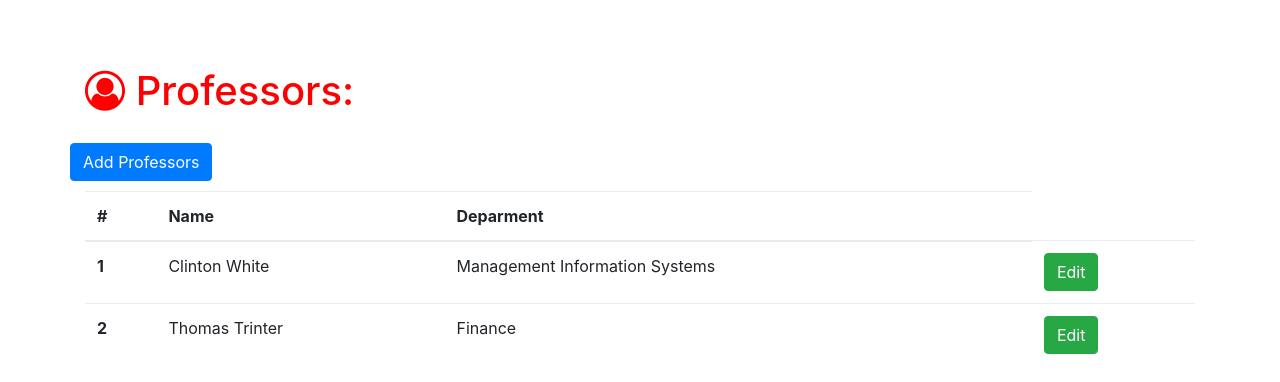
After one commit to gichehak/my-resume, a Flask app: page /professors in a window 1280 px wide. The commit adds this page. Shown: the part 945-1327 px from the top of the page. Run offline with Flask 2, Linux system fonts and the light colour scheme; data comes from the database, SQL or seed files in the repository; both versions use the stored data as it was after the commit; some libraries are stand-ins or nearby versions.

Commit message:
almost done

```diff
--- a/myresume.py
+++ b/myresume.py
@@ -1,6 +1,34 @@
-from flask import Flask, render_template
+import os
+from flask import Flask, session, render_template, request, flash, redirect, url_for
+from flask_sqlalchemy import SQLAlchemy
+
 app = Flask(__name__)
-app.secret_key = 'this should be a secret key'
+app.config['SECRET_KEY'] = 'hard to guess secure key'
+app.config['SQLALCHEMY_TRACK_MODIFICATIONS'] = True
+
+# setup SQLAlchemy
+basedir = os.path.abspath(os.path.dirname(__file__))
+app.config['SQLALCHEMY_DATABASE_URI'] = 'sqlite:///' + os.path.join(basedir, 'data.sqlite')
+db = SQLAlchemy(app)
+
+# define database tables
+
+
+class Professor(db.Model):
+    __tablename__ = 'professors'
+    id = db.Column(db.Integer, primary_key=True)
+    name = db.Column(db.String(64))
+    department = db.Column(db.Text)
+    courses = db.relationship('Course', backref='professor')
+
+
+class Course(db.Model):
+    __tablename__ = 'courses'
+    id = db.Column(db.Integer, primary_key=True)
+    name = db.Column(db.String(256))
+    course_number = db.Column(db.Integer)
+    description = db.Column(db.Text)
+    professor_id = db.Column(db.Integer, db.ForeignKey('professors.id'))
 
 
 @app.route('/')
@@ -10,19 +38,96 @@ def index():
     return render_template('index.html')
 
 
+@app.route('/professors')
+def show_all_professors():
+    professors = Professor.query.all()
+    return render_template('professor-all.html', professors=professors)
+
+
+@app.route('/professor/add', methods=['GET', 'POST'])
+def add_professors():
+    if request.method == 'GET':
+        return render_template('professor-add.html')
+    if request.method == 'POST':
+        # get data from the form
+        name = request.form['name']
+        department = request.form['department']
+
+        # insert the data into the database
+        professor = Professor(name=name, description=description)
+        db.session.add(professor)
+        db.session.commit()
+        return redirect(url_for('show_all_professors'))
+
+
+@app.route('/professor/edit/<int:id>', methods=['GET', 'POST'])
+def edit_professor(id):
+    professor = Professor.query.filter_by(id=id).first()
+    if request.method == 'GET':
+        return render_template('professor-edit.html', professor=professor)
+    if request.method == 'POST':
+        # update data based on the form data
+        professor.name = request.form['name']
+        professor.department = request.form['department']
+        # update the database
+        db.session.commit()
+        return redirect(url_for('show_all_professors'))
+
+
+@app.route('/courses')
+def show_all_courses():
+    courses = Course.query.all()
+    return render_template('course-all.html', courses=courses)
+
+
+@app.route('/course/add', methods=['GET', 'POST'])
+def add_courses():
+    if request.method == 'GET':
+        professors = Professor.query.all()
+        return render_template('course-add.html', professors=professors)
+    if request.method == 'POST':
+        # get data from the form
+        name = request.form['name']
+        course_number = request.form['course_number']
+        description = request.form['description']
+        professor_name = request.form['professor']
+        artist = Artist.query.filter_by(name=professor_name).first()
+        course = Course(name=name, course_number=course_number, description=description, professor=professor)
+
+        # insert the data into the database
+        db.session.add(course)
+        db.session.commit()
+        return redirect(url_for('show_all_courses'))
+
+
+@app.route('/course/edit/<int:id>', methods=['GET', 'POST'])
+def edit_course(id):
+    course = Course.query.filter_by(id=id).first()
+    courses = Course.query.all()
+    if request.method == 'GET':
+        return render_template('course-edit.html', course=course, professors=professors)
+    if request.method == 'POST':
+        # update data based on the form data
+        course.name = request.form['course']
+        course.course_number = request.form['course_number']
+        course.description = request.form['description']
+        professor_name = request.form['professor']
+        professor = Professor.query.filter_by(name=professor_name).first()
+        course.professor = professor
+        # update the database
+        db.session.commit()
+        return redirect(url_for('show_all_courses'))
+
+
 @app.route('/about')
 def about():
     return render_template('about.html')
 
 
-@app.route('/courses')
-def show_all_courses():
-    courses = [
-        'International Finance',
-        'Database Design and Implementation',
-        'Advanced Corporate Finance',
-    ]
-    return render_template('mycourses.html', courses=courses)
+@app.route('/course/<int:id>/')
+def get_course_id(id):
+    # return "This song's ID is " + str(id)
+    return "Hi, this is %s and the course's id is %d" % ('administrator', id)
 
 
 # https://goo.gl/Pc39w8 explains the following line
--- a/requirements.txt
+++ b/requirements.txt
@@ -1,2 +1,3 @@
 Flask==0.12.2
 Flask-Script==2.0.6
+Flask-SQLAlchemy==2.3.0
--- a/static/css/myresume.css
+++ b/static/css/myresume.css
@@ -21,3 +21,7 @@ h1 {
 }
 .list-inline-item{
       display: inline-block;
+}
+.bottom-margin {
+      margin-bottom: 10px;
+}
--- a/templates/homepage.html
+++ b/templates/homepage.html
@@ -38,6 +38,9 @@
              </a>
           </li>
           <li class="nav-item">
+            <a class="nav-link" href="/professors">Professors</a>
+          </li>
+          <li class="nav-item">
             <a class="nav-link" href="/courses">Courses</a>
           </li>
           <li class="nav-item">
@@ -55,7 +58,7 @@
     </span>
 
   </div>
-<p class = "para">
+<p style="text-align: center;" class = "para">
   I'm experienced in both project management and financial planning. I'm currently working to get my
   Bachelors degree in Finance and Management Information Systems.
 </p>
--- a/templates/mycourses.html
+++ b/templates/mycourses.html
@@ -6,6 +6,7 @@
   {{ super() }}
 {% endblock%}
 {% block page_content%}
+
 
 <!-- Page Content -->
 
@@ -46,7 +47,7 @@
   </div>
 </div>
       <!-- Button trigger modal -->
-      <button  type="button" class="btn btn-primary" data-toggle="modal" data-target="#exampleModal">
+      <button  type="button" class="btn btn-primary" data-toggle="modal">
         Database Design and Implementation
       </button>
 
@@ -69,7 +70,7 @@
         </div>
       </div>
 <!-- Button trigger modal -->
-      <button type="button" class="btn btn-primary" data-toggle="modal" data-target="#exampleModal">
+      <button type="button" class="btn btn-primary" data-toggle="modal" >
         Advanced Corporate Finance
       </button>
 <!-- Modal -->
--- /dev/null
+++ b/templates/professor-all.html
@@ -0,0 +1,40 @@
+<!DOCTYPE html>
+
+{% extends "homepage.html"%}
+{% block title %}All Professors{% endblock %}
+{% block page_content%}
+
+  <!-- Page Content -->
+  <div class="container">
+    <h1 class="mt-5"><i class="fa fa-user-circle-o" aria-hidden="true"></i> Professors:</h1>
+    <div class="row bottom-margin">
+      <a href="/professor/add" class="btn btn-primary" role="button" aria-disabled="true">Add Professors</a>
+    </div>
+    {% if professors %}
+      <table class="table">
+        <thead>
+          <tr>
+            <th>#</th>
+            <th>Name</th>
+            <th>Deparment</th>
+          </tr>
+        </thead>
+        <tbody>
+          {% for professor in professors %}
+          <tr>
+              <th scope="row">{{professor.id}}</th>
+              <td>{{professor.name}}</td>
+              <td>{{professor.department}}</td>
+              <td>
+                <a href="/professor/edit/{{professor.id}}" class="btn btn-success" role="button" aria-disabled="true">Edit</a>
+              </td>
+          </tr>
+          {% endfor%}
+        </tbody>
+      </table>
+    {% else %}
+      <h3>there is no professors in the database yet.</h3>
+    {% endif %}
+  </div>
+
+{% endblock%}
```
Also changed, not shown: manage.py (+12 -3 lines), templates/course-add.html (added, +47 -0 lines), templates/course-all.html (added, +70 -0 lines), templates/course-edit.html (added, +50 -0 lines), templates/professor-add.html (added, +23 -0 lines), templates/professor-edit.html (added, +23 -0 lines), data.sqlite (added).
